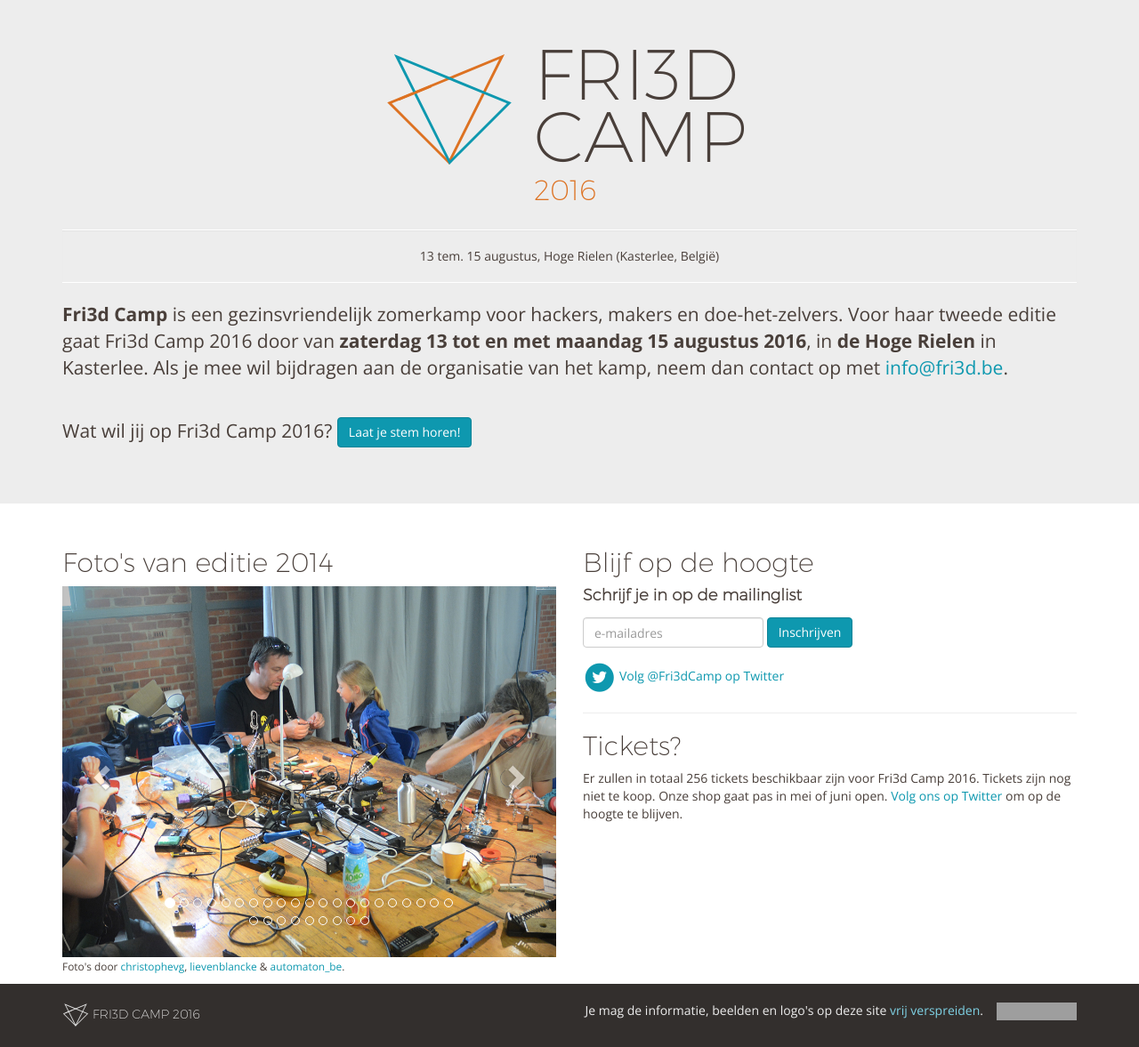
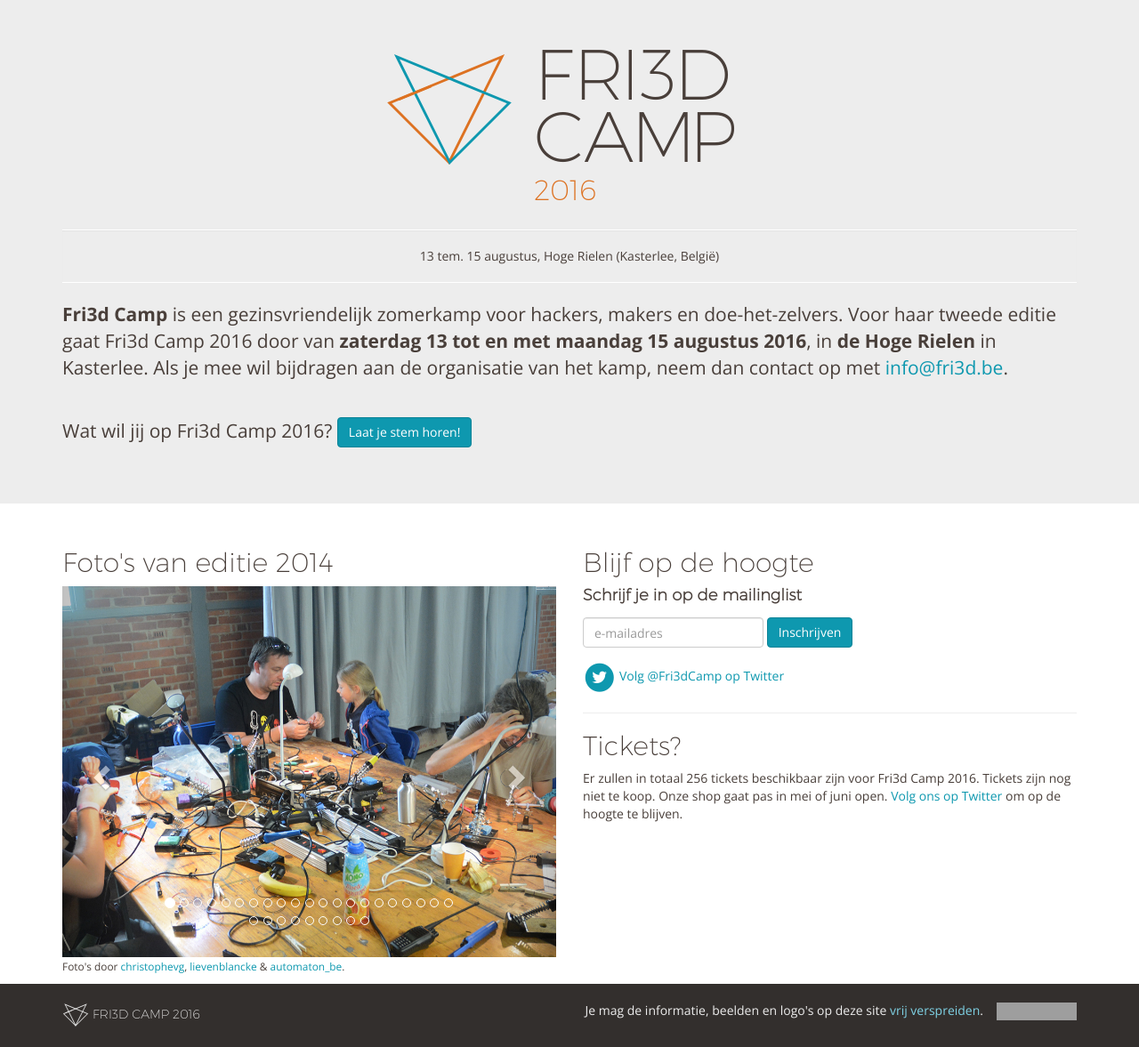
Before and after one commit to Fri3dCamp/fri3dweb2016, a Jekyll site: the page built from index.md, in a window 1280 px wide. Shown: the whole page at 89% size. Built offline with Jekyll 4.4.1, drawn with Linux system fonts in a browser that asks for light colours; nearby versions of some CDN libraries; grey boxes are pictures that could not be loaded.

Commit message:
Logo kerning

```diff
--- a/_layouts/home.html
+++ b/_layouts/home.html
@@ -2,7 +2,7 @@
     <!-- Main jumbotron for a primary marketing message or call to action -->
     <div class="jumbotron">
       <div class="container">
-        <div class="center-block" id="mainlogo" class="logo">{% include logo.html %} <div class="logo-name">Fri3d<br>Camp</div><div class="logo-year">2016</div>
+        <div class="center-block" id="mainlogo" class="logo">{% include logo.html %} <div class="logo-name">F<span style="letter-spacing: -5px;">r</span>i<span style="letter-spacing: -3px;">3d</span><br>C<span style="letter-spacing: -3px;">a</span><span style="letter-spacing: -8px;">mp</span></div><div class="logo-year">2016</div>
     </div>
 
     <div class="well well-fri3d text-center">
```
